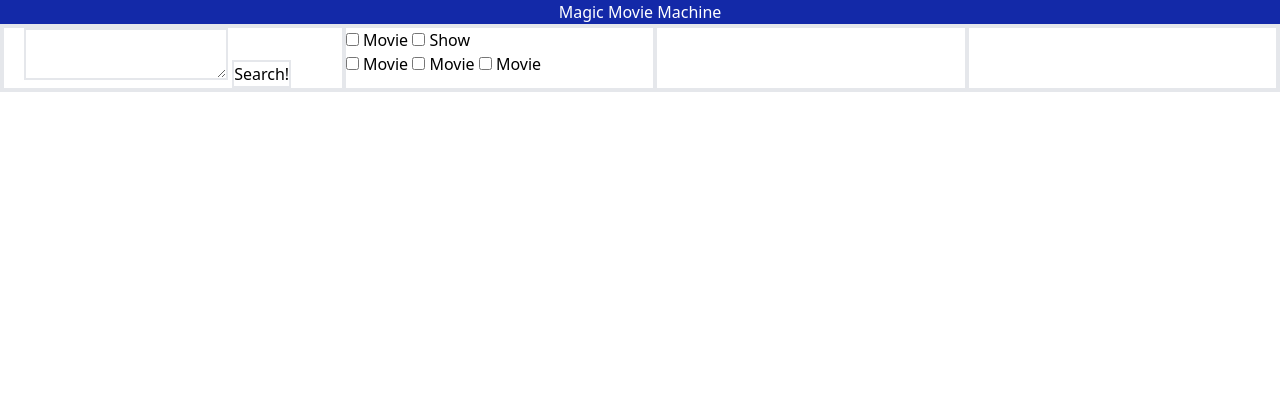
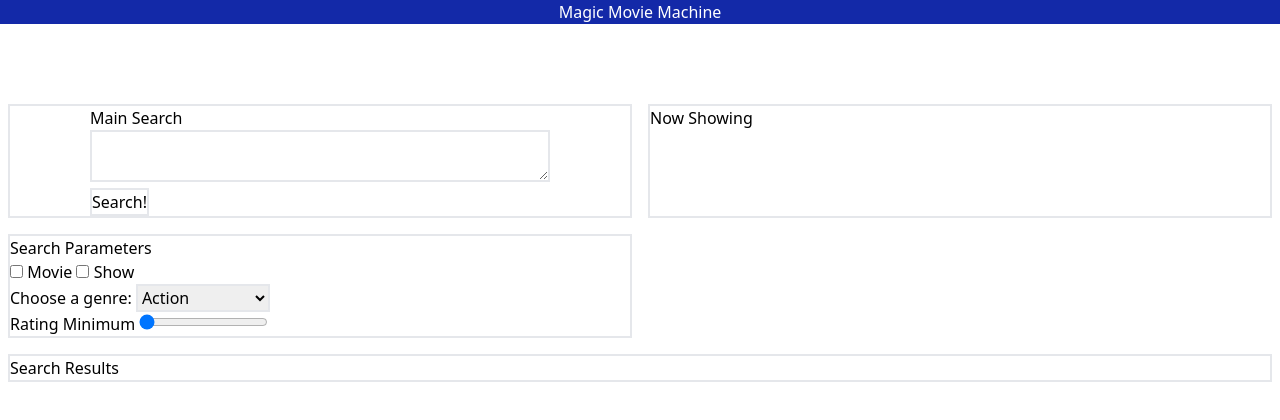
Before and after one commit to andmell/movie-generator, a plain HTML site: page index.html in a window 1280 px wide. Drawn offline with nearby package versions, Linux system fonts and the light colour scheme; no server answers.

Commit message:
add and format parameters

```diff
--- a/assets/js/script.js
+++ b/assets/js/script.js
@@ -37,4 +37,13 @@ fetch(showtimesURL, {
 
 searchButton.addEventListener("click", () => {
 
-})
+});
+
+var slider = document.getElementById("myRange");
+var output = document.getElementById("demo");
+output.innerHTML = slider.value; // Display the default slider value
+
+// Update the current slider value (each time you drag the slider handle)
+slider.oninput = function () {
+    output.innerHTML = this.value;
+}
--- a/index.html
+++ b/index.html
@@ -13,34 +13,49 @@
     <header class="header">
         <h1>Magic Movie Machine</h1>
     </header>
-    <main class="flex flex-row border-2 columns-12">
-        <div id="mainSearch" class="container mx-auto px-5 border-2 content-center">
-            <textarea name="searchBar" id="searchBar" cols="20" rows="2" class="border-2"></textarea>
-            <button id="searchbtn" class="border-2">Search!</button>
+    <main class="grid grid-cols-2 gap-4 py-20 mx-2">
+        <div id="mainSearch" class="px-5 border-2 px-20"> Main Search
+            <textarea name="searchBar" id="searchBar" cols="20" rows="2" class="border-2 w-full"></textarea>
+            <button id="searchbtn" class="border-2 content-center">Search!</button>
         </div>
-        <div id="searchParameters" class="container border-2">
+        <div id="nowShowing" class="container border-2"> Now Showing</div>
+        <!--need to append api data here-->
+        <div id="searchParameters" class="border-2">Search Parameters
             <form id="parameterForm">
                 <input type="checkbox" id="movieType" name="movie" value="0">
                 <label for="movieType"> Movie </label>
                 <input type="checkbox" id="showType" name="Show" value="1">
                 <label for="showType"> Show </label>
                 <br>
-                <input type="checkbox" id="genreAction" name="Action" value="2">
-                <label for="1Start"> Movie </label>
-                <input type="checkbox" id="genreComedy" name="movie" value="3">
-                <label for="1Start"> Movie </label>
-                <input type="checkbox" id="genreRomance" name="movie" value="4">
-                <label for="1Start"> Movie </label>
+                <label for="genre">Choose a genre:</label>
+                <select name="genre" id="genre" class="border-2">
+                    <option value="action">Action</option>
+                    <option value="romance">Romance</option>
+                    <option value="comedy">Comedy</option>
+                    <option value="horror">Horror</option>
+                    <option value="science fiction">Science Fiction</option>
+                    <option value=""></option>
+                    <option value=""></option>
+                    <option value=""></option>
+                    <option value=""></option>
+                    <option value=""></option>
+                    <option value=""></option>
+                    <option value=""></option>
+                    <option value=""></option>
+                    <option value=""></option>
+                    <option value=""></option>
+                    <option value=""></option>
+                    <option value=""></option>
+                    <option value=""></option>
+                </select>
             </form>
+            <div class="slidecontainer"> Rating Minimum
+                <input type="range" min="10" max="100" value="5" class="slider" id="myRange">
+            </div>
         </div>
-        <div id="nowShowing" class="container border-2">
-
         </div>
-        <div id="searchResults" class="container border-2">
-
+        <div id="searchResults" class="container border-2 col-span-2">Search Results
         </div>
-
-
     </main>
     <script src="./assets/js/script.js"></script>
 </body>
```
